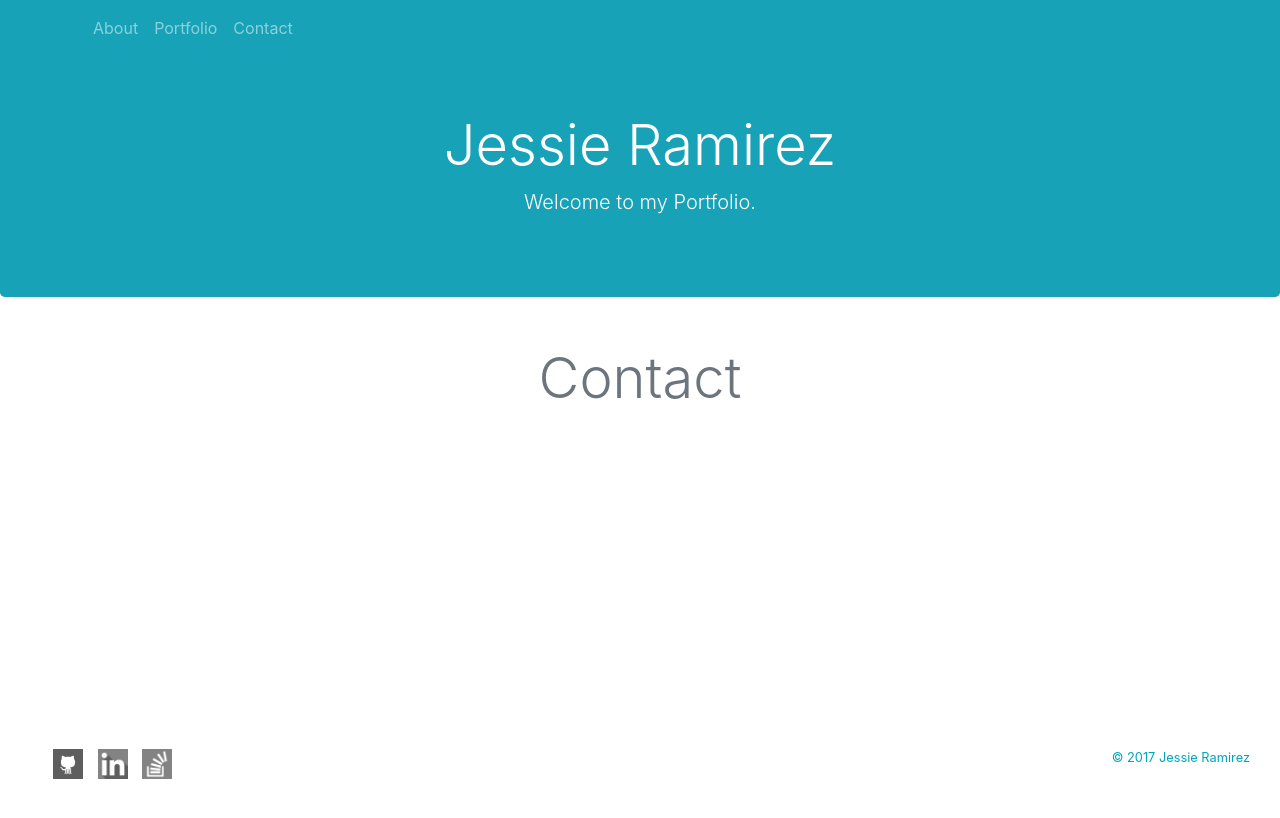
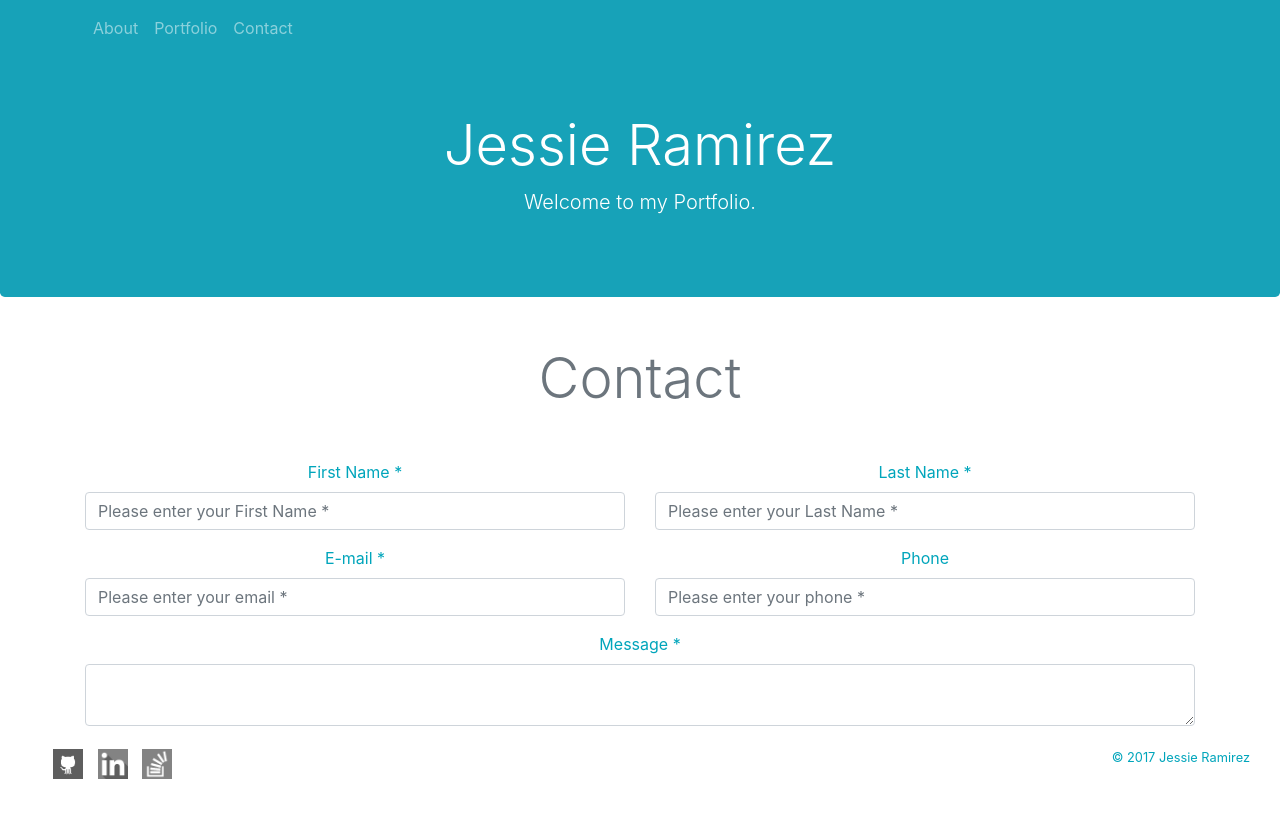
Before and after one commit to jbong0/Bootstrap-Portfolio, a plain HTML site: page contact.html in a window 1280 px wide. Drawn offline with nearby package versions, Linux system fonts and the light colour scheme.

Commit message:
Completed index, portfolio and Contact Files

```diff
--- a/assets/css/style.css
+++ b/assets/css/style.css
@@ -75,3 +75,8 @@ small{
 body {
     padding-bottom: 80px;
 }
+
+label{
+  color:  #00A5BB;
+
+}
--- a/contact.html
+++ b/contact.html
@@ -1,5 +1,6 @@
 <!DOCTYPE html>
 <html lang="en">
+
 <head>
     <meta charset="UTF-8">
     <meta name="viewport" content="width=device-width, initial-scale=1.0">
@@ -7,11 +8,8 @@
 
     <!-- Bootstrap CSS -->
     <link rel="stylesheet" href="https://maxcdn.bootstrapcdn.com/bootstrap/4.0.0/css/bootstrap.min.css">
-    <!-- /Bootstrap CSS -->
-
     <!-- Custom CSS -->
     <link rel="stylesheet" type="text/css" href="assets/css/style.css">
-    <!-- /Custom CSS -->
 
     <title>Jessie Ramirez's Portfolio</title>
 </head>
@@ -31,23 +29,85 @@
                 </div>
             </div>
         </div>
-    </nav><!-- /navbar -->
+    </nav>
+    <!-- /navbar -->
 
     <!-- Header -->
     <div class="jumbotron bg-info text-white text-center my-5" id="about">
         <h1 class="display-4">Jessie Ramirez</h1>
-             <p class="lead" >Welcome to my Portfolio.</p>
-                </div><!-- /Header -->
+        <p class="lead">Welcome to my Portfolio.</p>
+    </div>
+    <!-- /Header -->
 
-    <!-- Container -->
-        <h1 class="display-4 my-5 text-muted text-center">Contact</h1> <div class="row">
+    <!-- Title -->
+    <h1 class="display-4 my-5 text-muted text-center">Contact</h1>
+    <!-- Contact Form  -->
+    <div class="container text-center text-justify">
+        <form id="contact-form">
+            <div class="messages"></div>
+            <div class="controls">
+
+                <!-- First Name -->
+                <div class="row">
+                    <div class="col-md-6">
+                        <div class="form-group">
+                            <label>First Name *</label>
+                            <input id="form_name" type="text" name="name" class="form-control" placeholder="Please enter your First Name *">
+                        </div>
+                    </div>
+
+                    <!-- Last Name -->
+                    <div class="col-md-6">
+                        <div class="form-group">
+                            <label>Last Name *</label>
+                            <input class="form-control" placeholder="Please enter your Last Name *">
+                        </div>
+                    </div>
+                </div>
+
+                <!-- E-Mail -->
+                <div class="row">
+                    <div class="col-md-6">
+                        <div class="form-group">
+                            <label>E-mail *</label>
+                            <input class="form-control" placeholder="Please enter your email *" required="required" data-error="Valid email is required.">
+                            <div class="help-block with-errors"></div>
+                        </div>
+                    </div>
+                    <!-- Phone -->
+                    <div class="col-md-6">
+                        <div class="form-group">
+                            <label>Phone</label>
+                            <input class="form-control" placeholder="Please enter your phone *">
+                        </div>
+                    </div>
+                </div>
+                <!-- Message -->
+                <div class="row">
+                    <div class="col-md-12">
+                        <div class="form-group">
+                            <label>Message *</label>
+                            <textarea id="form_message" name="message" class="form-control"></textarea>
+                        </div>
+                    </div>
+                    <!-- Submit Button -->
+                    <div class="col-md-12">
+                        <input type="submit" class="btn btn-info btn-send" value="Send message">
+                    </div>
+
+        </form>
+        </div>
+        </div>
+        </form>
+    </div>
+</body>
 
 
 <!-- Footer -->
-
 <div class="footer text-left">
     <div class="row py-3">
         <div class="col-md-7 mx-5">
+            <!-- Social Media Links -->
             <a href="https://github.com/jbong0" target="_blank">
           <img class="social-media" src="assets/imgs/githublogo.png" alt="Git Hub Logo"></a>
             <a href="https://www.linkedin.com/in/jessiebon/" target="_blank">
@@ -55,6 +115,7 @@
             <a href="https://stackoverflow.com/users/9216731/jessiebon" target="_blank">
         <img class="social-media" src="assets/imgs/overflowlogo.png" alt ="Stack Overflow Logo"></a></div>
         <div class="col-md text-md-right mb-3">
+            <!-- Copyright -->
             <small>&copy; 2017 Jessie Ramirez</small>
         </div>
     </div>
@@ -64,4 +125,5 @@
 
 </div>
 </body>
+
 </html>
```
Also changed, not shown: index.html (+16 -11 lines), portfolio.html (+26 -14 lines). Lines whose indentation alone changed are shown as unchanged.
